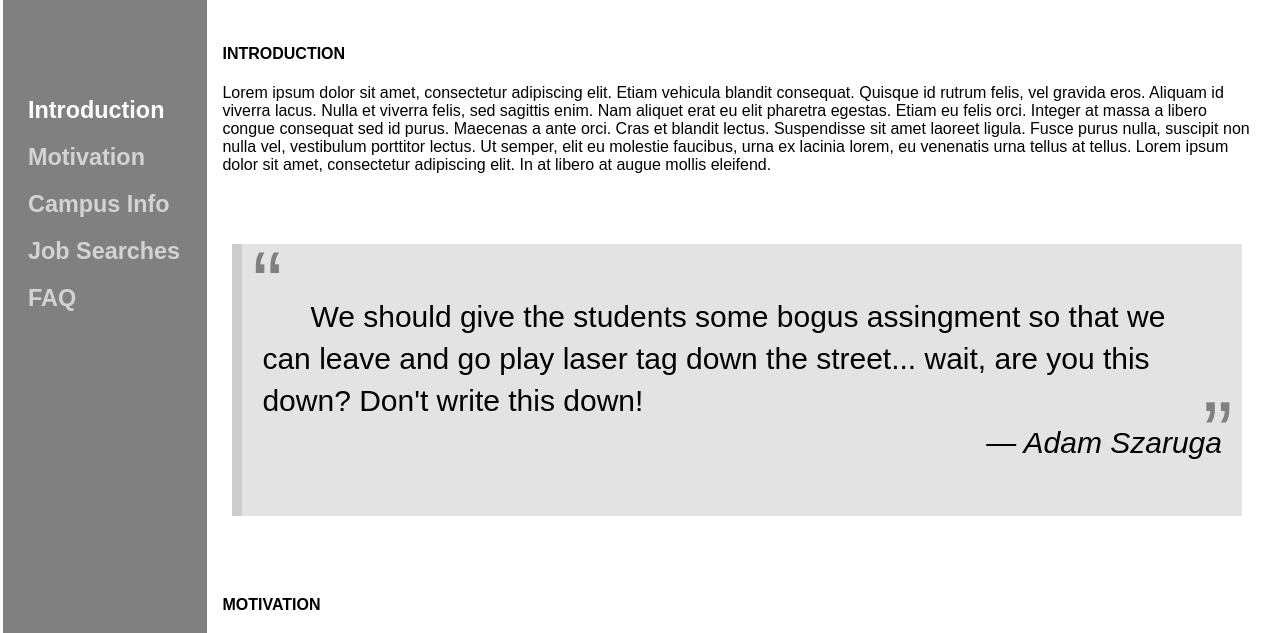
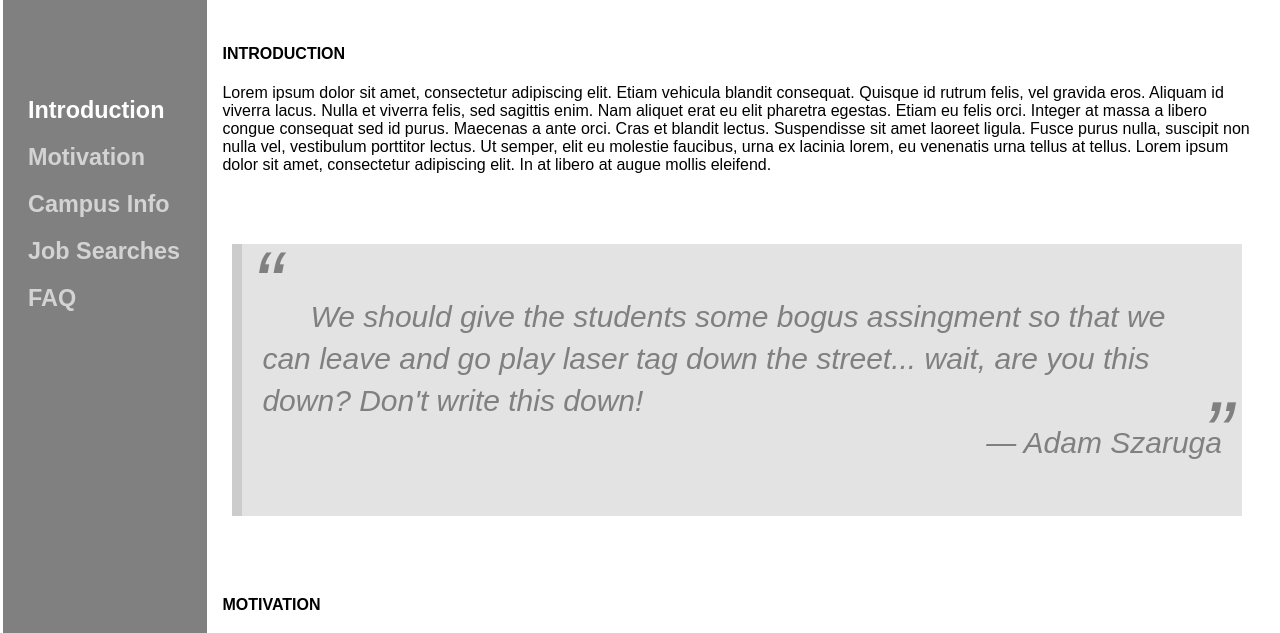
Before and after one commit to renterial2/html_css_bootcamp, a plain HTML site: page DC_Docs/index.html in a window 1280 px wide. Shown: the part 151-784 px from the top of the page. Drawn offline with Linux system fonts and the light colour scheme.

Commit message:
finihsed docs page

```diff
--- a/DC_Docs/style.css
+++ b/DC_Docs/style.css
@@ -64,6 +64,8 @@ h4 {
 }
 blockquote{
     font-size: 30px;
+    font-style: italic;
+    color: grey;
     background: rgb(228, 227, 227);
     border-left: 10px solid #ccc;
     margin: 70px 10px;
@@ -101,4 +103,5 @@ footer{
     text-align: right;
     font-size: 1em;
     font-style: italic;
+
   }
```
